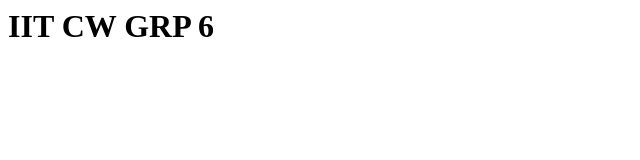
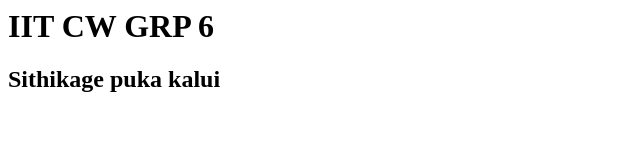
Before and after one commit to DahamDissanayake/ASDY-Foundation, a plain HTML site: page index.html in a window 1280 px wide. Shown: the whole page, without its empty margins (0-640 px from the left). Drawn offline with Linux system fonts and the light colour scheme.

Commit message:
Update index.html

```diff
--- a/index.html
+++ b/index.html
@@ -4,5 +4,6 @@
     </head>
     <body>
         <h1>IIT CW GRP 6</h1>
+        <h2>Sithikage puka kalui</h2>
     </body>
 </html>
```
